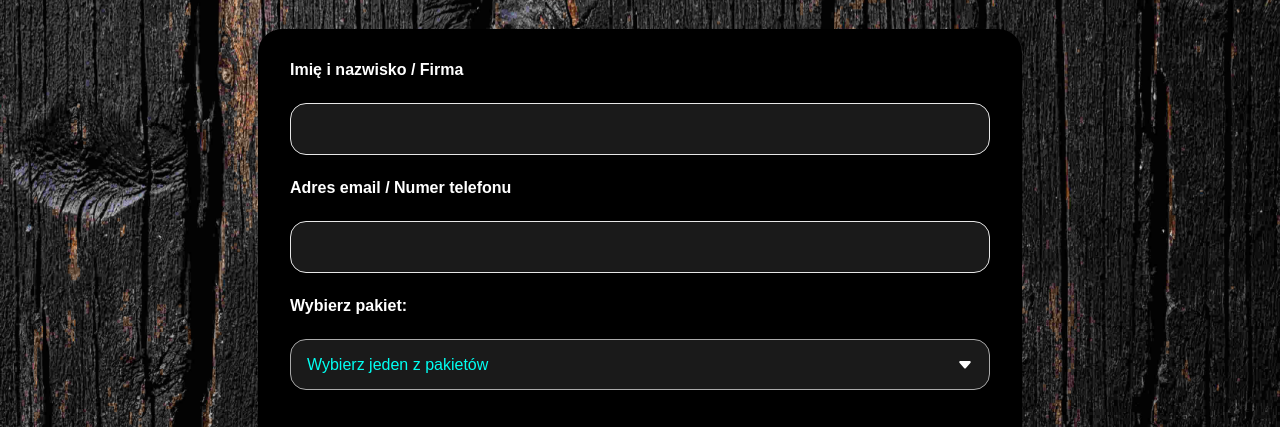
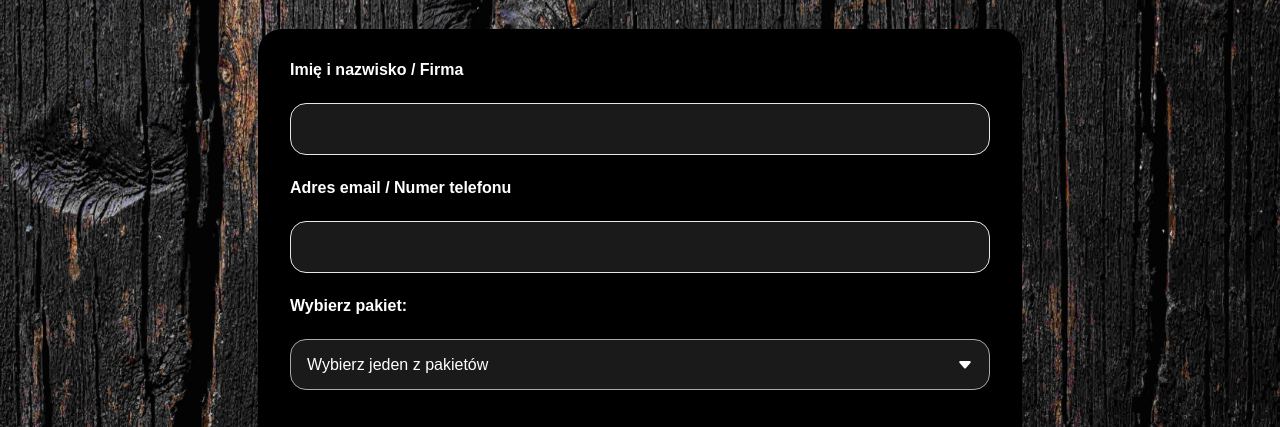
Before and after one commit to gracjan-gs/gracjan-gs.github.io, a plain HTML site: page kontakt.html in a window 1280 px wide. Shown: the part 308-735 px from the top of the page. Drawn offline with Linux system fonts and the light colour scheme; a web font is replaced by a local one.

Commit message:
Update kontakt.html

```diff
--- a/kontakt.html
+++ b/kontakt.html
@@ -266,7 +266,7 @@ function updateSelectColor() {
       select.style.color = '#00fff2';
       break;
     default:
-      select.style.color = '#00fff2';
+      select.style.color = 'white';
   }
 }
 
```
